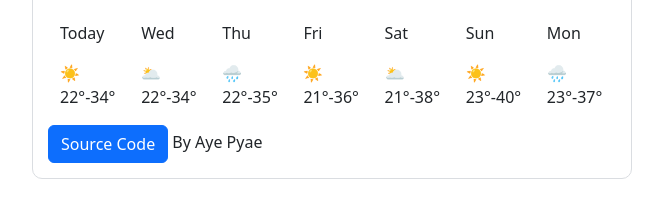
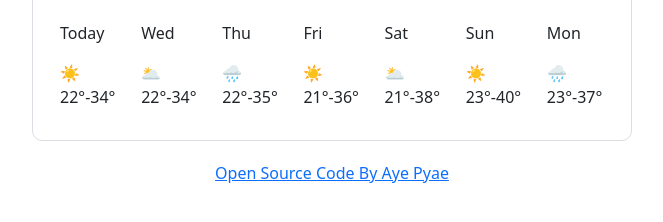
Before and after one commit to ayepyaesan/my-weather-app, a plain HTML site: page index.html in a window 1280 px wide. Shown: the part 322-544 px from the top of the page, without its empty margins (308-971 px from the left). Drawn offline with nearby package versions, Linux system fonts and the light colour scheme.

Commit message:
add sourcecode

```diff
--- a/index.html
+++ b/index.html
@@ -85,8 +85,9 @@
                   </div>
                 </div>
               </div>
-              <a href="https://github.com/ayepyaesan/my-weather-app" target="_blank" class="btn btn-primary">Source Code</a> By Aye Pyae
-        </div>
+              </div>
+              <a href="https://github.com/ayepyaesan/my-weather-app" target="_blank" class="source-code">Open Source Code By Aye Pyae</a>
+
 
     </div>
 
--- a/src/styles.css
+++ b/src/styles.css
@@ -46,3 +46,8 @@ li{
 .search-form{
     margin-bottom: 20px;
   }
+
+.source-code{
+  display:block;
+  text-align:center;
+}
```
